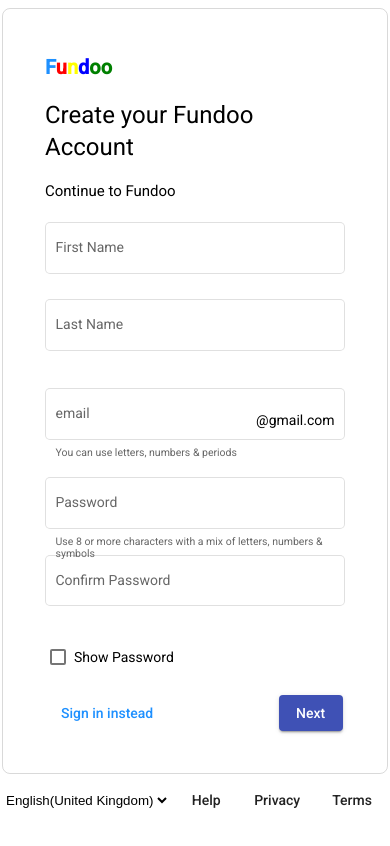
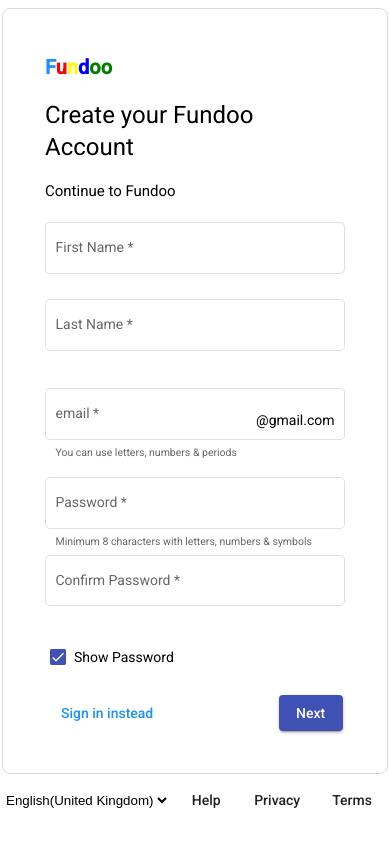
Before and after one commit to kuunal/FundooFrontEndAngular, an Angular app in the folder Fundoo/: page /register in a window 390 px wide. Shown: the top 846 px of the page. Built offline with nearby package versions, Linux system fonts and the light colour scheme.

Commit message:
[Kunal] ADD: Validations to inputs

```diff
--- a/Fundoo/src/app/components/login/login.component.css
+++ b/Fundoo/src/app/components/login/login.component.css
@@ -74,6 +74,10 @@ select {
 }
 
 .footer {
+  margin: auto;
+  width: 60%;
   display: flex;
+  flex-wrap: wrap;
+  align-items: center;
   justify-content: space-around;
 }
--- a/Fundoo/src/app/components/login/login.component.html
+++ b/Fundoo/src/app/components/login/login.component.html
@@ -7,15 +7,20 @@
   </h2>
   <h1>Sign in</h1>
   <h4>to Continue to Fundoo</h4>
-  <form>
+  <form (ngSubmit)="submit()">
     <p>
       <mat-form-field appearance="outline">
         <mat-label>Email</mat-label>
-        <input matInput autocomplete="off" [(ngModel)]="email" />
+        <input matInput autocomplete="off" name="email" [(ngModel)]="email" />
       </mat-form-field>
       <mat-form-field appearance="outline">
         <mat-label>Enter your password</mat-label>
-        <input matInput [type]="hide ? 'password' : 'text'" />
+        <input
+          name="password"
+          matInput
+          [type]="hide ? 'password' : 'text'"
+          [(ngModel)]="password"
+        />
         <button
           mat-icon-button
           matSuffix
@@ -26,12 +31,11 @@
           <mat-icon>{{ hide ? "visibility_off" : "visibility" }}</mat-icon>
         </button>
       </mat-form-field>
-      {{ email }}
     </p>
     <a href="https://www.google.com/" target="_blank">Forgot Password?</a>
     <div class="last-row">
       <button mat-flat-button>Create account</button>
-      <button mat-flat-button color="primary">Submit</button>
+      <button mat-flat-button color="primary" type="submit">Submit</button>
     </div>
   </form>
 </div>
--- a/Fundoo/src/app/components/login/login.component.ts
+++ b/Fundoo/src/app/components/login/login.component.ts
@@ -7,13 +7,17 @@ import { Component, OnInit } from '@angular/core';
 })
 export class LoginComponent implements OnInit {
 
-  email:string;
+  public email:string;
   password:string;
-  hide:boolean;
+  hide:boolean = true;
 
   constructor() { }
 
   ngOnInit(): void {
   }
 
+  submit():void{
+    console.log(this.email,this.password);
+  }
+
 }
--- a/Fundoo/src/app/components/registration/registration.component.css
+++ b/Fundoo/src/app/components/registration/registration.component.css
@@ -136,28 +136,7 @@ select {
     width: 100%;
     min-width: 300px;
   }
+  .form__first-row p:nth-child(2) {
+    display: none;
+  }
 }
-/*
-.mat-hint {
-  font-size: 12px;
-} */
-/* ::ng-deep .mat-form-field-appearance-outline .mat-form-field-flex {
-  height: 40px !important;
-}
-::ng-deep .mat-form-field-infix {
-  padding-top: 1px !important;
-}
-
-.mat-form-field input::placeholder {
-  padding-top: 1px !important;
-}
-
-::ng-deep
-  mat-form-field.mat-form-field-appearance-outline
-  .mat-form-field-wrapper {
-  margin: 0;
-} */
-
-/* ::ng-deep .mat-form-field-appearance-outline .mat-form-field-label {
-  top: 15px;
-} */
--- a/Fundoo/src/app/components/registration/registration.component.html
+++ b/Fundoo/src/app/components/registration/registration.component.html
@@ -8,26 +8,35 @@
     </h2>
     <h1>Create your Fundoo Account</h1>
     <h4>Continue to Fundoo</h4>
-    <form class="container__form">
+    <form class="container__form" [formGroup]="myForm">
       <div class="form__first-row">
         <p>
           <mat-form-field appearance="outline">
             <mat-label>First Name</mat-label>
-            <input matInput autocomplete="off" />
-          </mat-form-field>
+            <input matInput autocomplete="off" formControlName="firstName" />
+            <mat-error *ngIf="firstName.invalid && firstName.touched">
+              Please provide first name!
+            </mat-error></mat-form-field
+          >
           <mat-form-field appearance="outline">
             <mat-label>Last Name</mat-label>
-            <input matInput autocomplete="off" />
-          </mat-form-field>
+            <input matInput autocomplete="off" formControlName="lastName" />
+            <mat-error *ngIf="lastName.invalid && lastName.touched">
+              Please provide last name!
+            </mat-error></mat-form-field
+          >
         </p>
       </div>
       <div class="form__second-row">
         <p>
           <mat-form-field appearance="outline">
             <mat-label>email</mat-label>
-            <input matInput autocomplete="off" />
+            <input matInput autocomplete="off" formControlName="email" />
             <span matSuffix>@gmail.com</span>
             <mat-hint>You can use letters, numbers & periods</mat-hint>
+            <mat-error *ngIf="email.invalid && email.touched">
+              Please provide proper email!
+            </mat-error>
           </mat-form-field>
         </p>
       </div>
@@ -35,22 +44,40 @@
         <p>
           <mat-form-field appearance="outline">
             <mat-label>Password</mat-label>
-            <input matInput autocomplete="off" />
+            <input
+              matInput
+              autocomplete="off"
+              formControlName="password"
+              [type]="showPassword ? 'password' : 'text'"
+            />
             <mat-hint
-              >Use 8 or more characters with a mix of letters, numbers &
-              symbols</mat-hint
+              >Minimum 8 characters with letters, numbers & symbols</mat-hint
             >
+            <mat-error *ngIf="password.invalid && password.touched">
+              Please provide proper password!
+            </mat-error>
           </mat-form-field>
           <mat-form-field appearance="outline">
             <mat-label>Confirm Password</mat-label>
-            <input matInput autocomplete="off" />
+            <input
+              matInput
+              autocomplete="off"
+              formControlName="confirmPassword"
+              [type]="showPassword ? 'password' : 'text'"
+            />
+            <mat-error *ngIf="confirmPassword">
+              Please match password and confirm password!
+            </mat-error>
           </mat-form-field>
         </p>
       </div>
 
       <div class="container__checkbox">
         <span
-          ><mat-checkbox class="example-margin" color="primary"
+          ><mat-checkbox
+            class="example-margin"
+            color="primary"
+            formControlName="showPassword"
             >Show Password
           </mat-checkbox>
         </span>
--- a/Fundoo/src/app/components/registration/registration.component.ts
+++ b/Fundoo/src/app/components/registration/registration.component.ts
@@ -1,5 +1,5 @@
 import { Component, OnInit } from '@angular/core';
-
+import { FormBuilder, FormGroup, Validators } from '@angular/forms';
 
 
 @Component({
@@ -8,9 +8,54 @@ import { Component, OnInit } from '@angular/core';
   styleUrls: ['./registration.component.css']
 })
 export class RegistrationComponent implements OnInit {
-  constructor() { }
+
+  myForm: FormGroup;
+
+  constructor(private builder : FormBuilder) { }
 
   ngOnInit(): void {
+    this.myForm = this.builder.group({
+      firstName: ['',[
+        Validators.required
+      ]],
+      lastName: ['',[
+        Validators.required
+      ]],
+      email: ['',[
+        Validators.required,
+        Validators.pattern("^[a-zA-Z0-9]+[\\.\\-\\+\\_]?[a-zA-Z0-9]+@[a-zA-Z0-9]+[.]?[a-zA-Z]{2,4}[\\.]?([a-z]{2,4})?$")
+      ]],
+      password: ['',[
+        Validators.required,
+        Validators.pattern("^(?=.*[0-9])(?=.*[A-Z])(?=[a-zA-Z0-9]*[^a-zA-Z0-9][a-zA-Z0-9]*$).{8,}")
+      ]],
+      confirmPassword: ['',[
+        Validators.required,
+      ]],
+      showPassword:'false'
+    })
   }
 
+  get email(){
+    return this.myForm.get('email');
+  }
+
+  get firstName(){
+    return this.myForm.get('firstName');
+  }
+
+  get lastName(){
+    return this.myForm.get('lastName');
+  }
+
+  get password(){
+    return this.myForm.get('password');
+  }
+
+  get confirmPassword(){
+    return this.myForm.get('confirmPassword').value === this.myForm.get('password').value;
+  }
+  get showPassword(){
+    return this.myForm.get('showPassword').value;
+  }
 }
--- a/Fundoo/src/app/material/material.module.ts
+++ b/Fundoo/src/app/material/material.module.ts
@@ -1,11 +1,11 @@
 import { NgModule } from '@angular/core';
 import { MatButtonModule } from '@angular/material/button';
-import { MatFormFieldModule } from '@angular/material/form-field';
 import {MatInputModule} from '@angular/material/input';
 import {MatSelectModule} from '@angular/material/select';
 import {MatCheckboxModule} from '@angular/material/checkbox';
 import {MatRippleModule} from '@angular/material/core';
 import {MatIconModule} from '@angular/material/icon';
+import { MatFormFieldModule } from '@angular/material/form-field';
 
 
 const material = [
```
Also changed, not shown: Fundoo/src/app/app.module.ts (+4 -3 lines).
